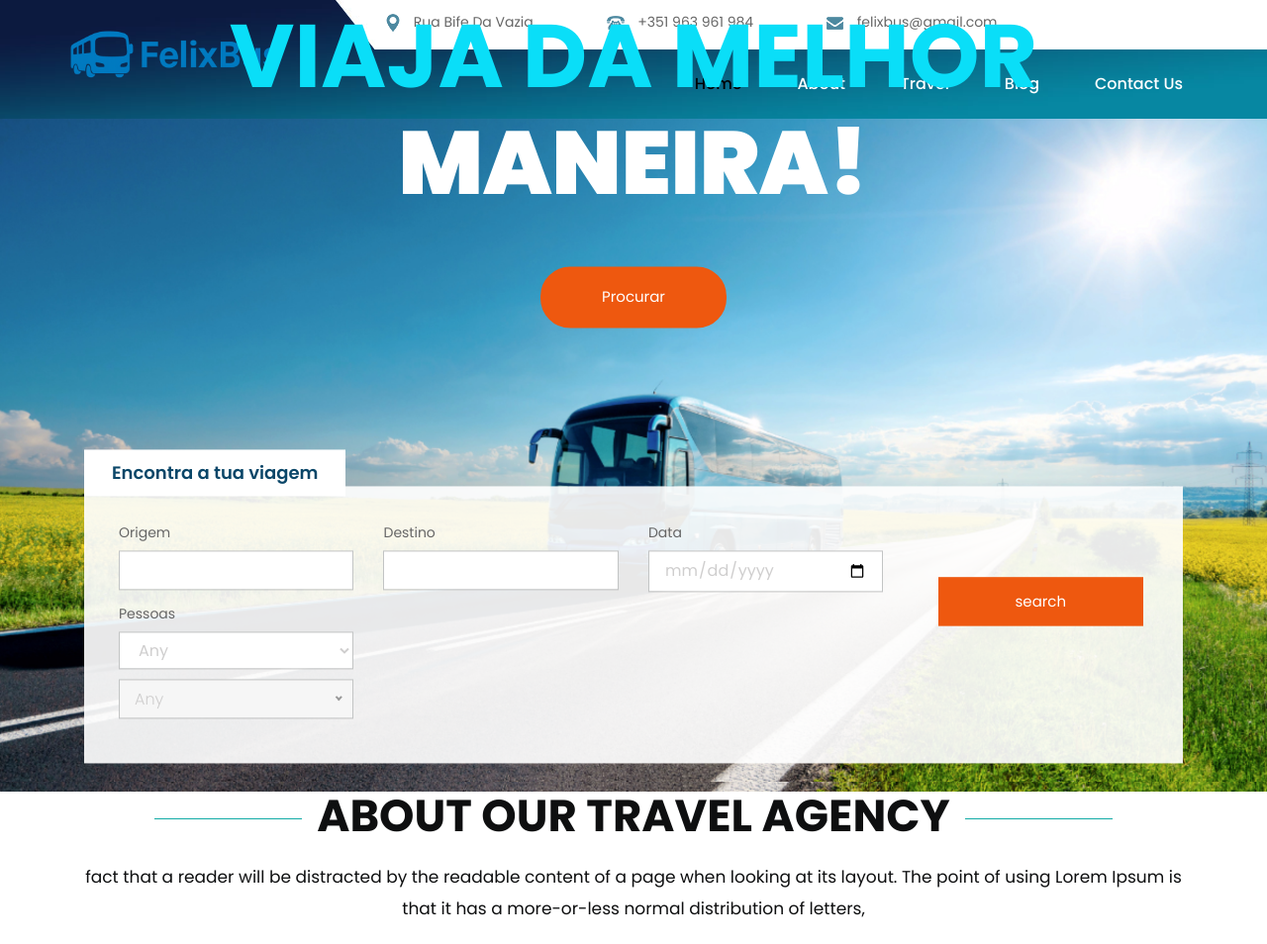
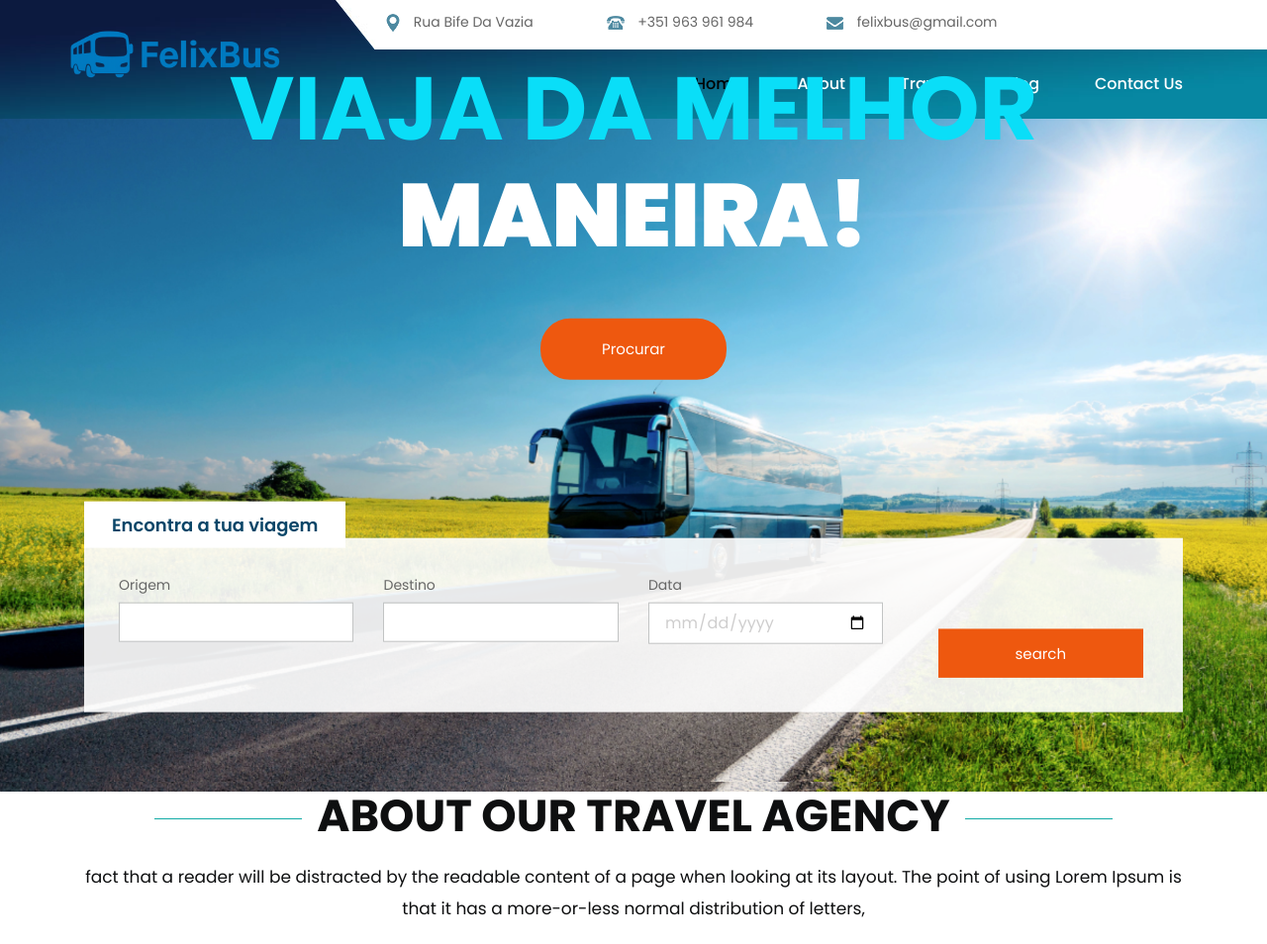
Before and after one commit to Hkmartimxp6/LPI, a PHP site: page / in a window 1280 px wide. Shown: the top 954 px of the page at 99% size. Run offline with PHP 8.4, Linux system fonts and the light colour scheme; some libraries are stand-ins or nearby versions.

Commit message:
Update index.php

```diff
--- a/TEMPLATE LPI/index.php
+++ b/TEMPLATE LPI/index.php
@@ -114,17 +114,6 @@
                                  <label>Data</label>
                                  <input class="form-control" placeholder="Any" type="date" name="Any">
                               </div>
-
-                              <div class="col-xl-4 col-lg-4 col-md-4 col-sm-6 col-12">
-                                 <label>Pessoas</label>
-                                 <select class="form-control" name="">
-                                    <option>Any</option>
-                                    <option>Option 1</option>
-                                    <option>Option 2</option>
-                                    <option>Option 3</option>
-                                 </select>
-                              </div>
-
                            </div>
                         </div>
                         <div class="col-xl-3 col-lg-3 col-md-3 col-sm-12 col-12">
```
